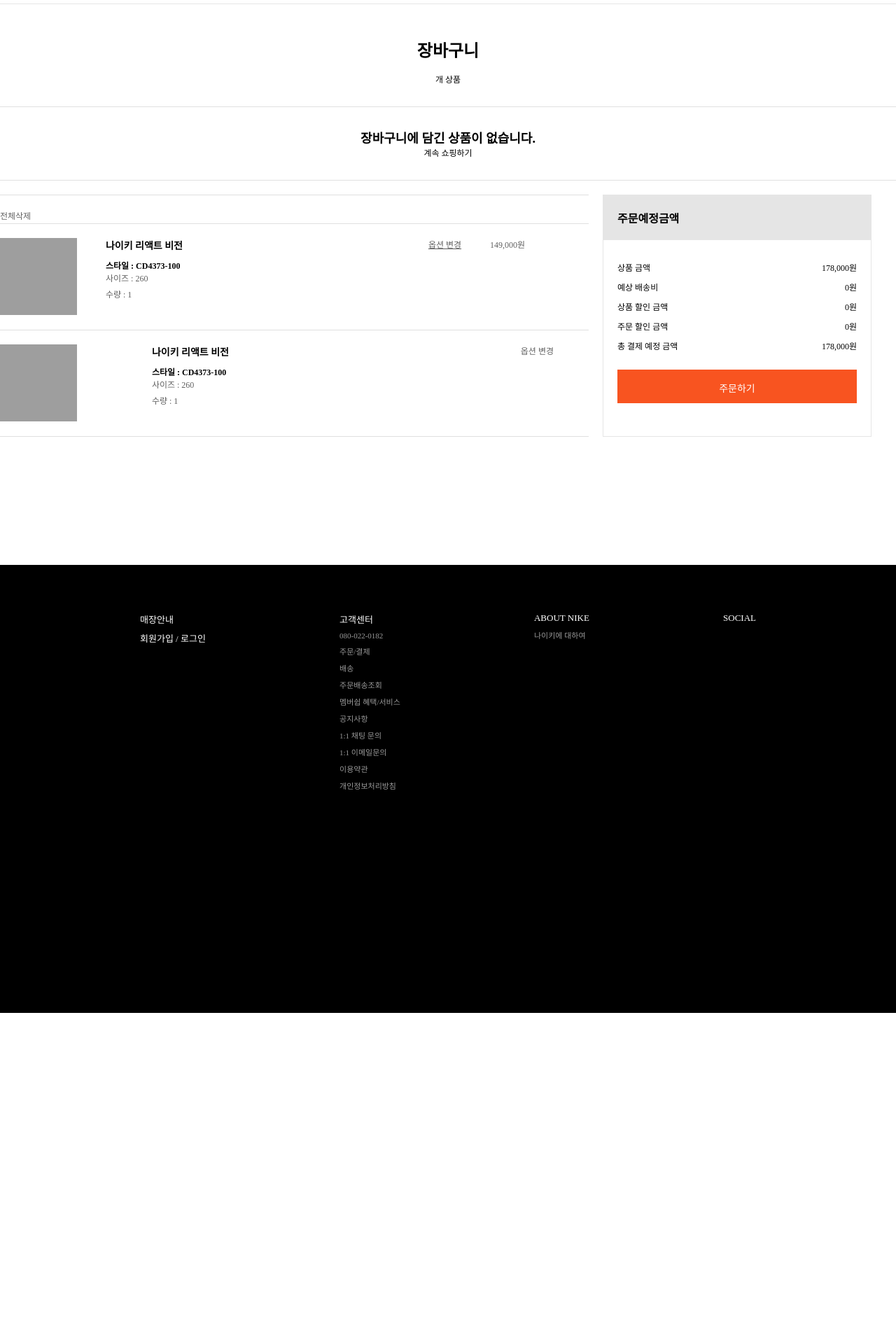
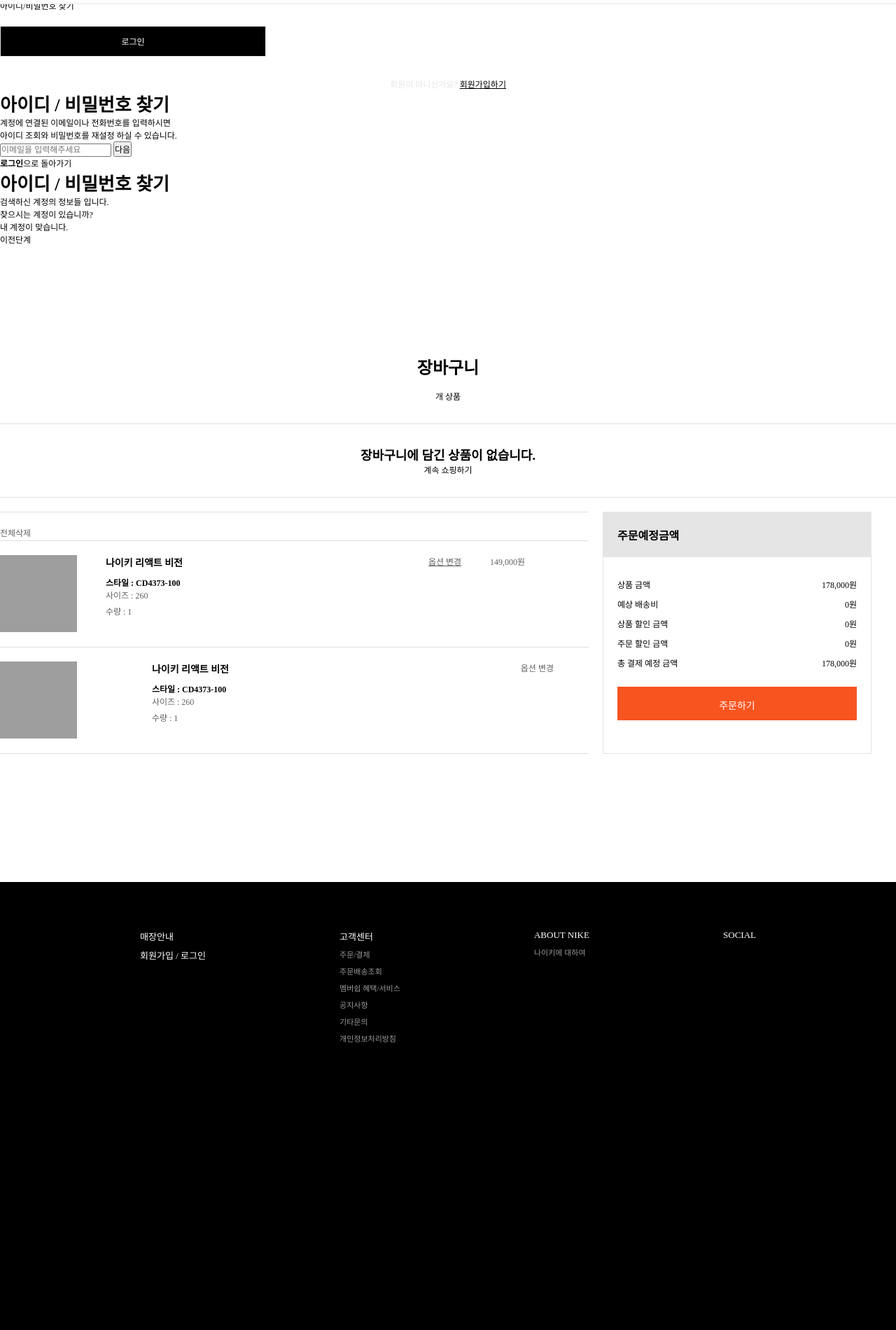
Before and after one commit to minsoo-web/NestJS, a Django app: page /cart/ in a window 1280 px wide. Shown: the part 102-2002 px from the top of the page at 70% size. Before the commit the page ends 1549 px from the top, so only its background shows below. Run offline with Django 3.2, Linux system fonts and the light colour scheme; parts of the project's set-up code (start-up, migrations or seed data) failed here and were passed over; some libraries are stand-ins or nearby versions; some web fonts are replaced; grey boxes are pictures that could not be loaded.

Commit message:
id - find operation

```diff
--- a/nike_web/product/static/product/js/nav.js
+++ b/nike_web/product/static/product/js/nav.js
@@ -4,12 +4,14 @@ $(function() {
   });
 });
 
+// 모바일 검색창에서 검색창 누를 시 모달 창 띄우기
 $(function() {
   $("#hide-search-input").focus(function() {
     $("#hide-search-modal").toggleClass("big-modal");
   });
 });
 
+// 모달 띄울 시 스크롤 막기
 $(function() {
   $("#hamburger label").click(function() {
     $("body").css("overflow", "hidden");
@@ -18,3 +20,90 @@ $(function() {
     $("body").css("overflow", "auto");
   });
 });
+
+// 로그인 모달
+$(document).ready(function() {
+  //  키는 거
+  $("#open-login").click(function() {
+    $(".whole-wrapper-login").css({ display: "block" });
+    $(".login-modal").css({ display: "block" });
+    $("body").css({ overflow: "hidden" });
+    $("#email-verify").css({ display: "block" });
+    $("#email-verified").css({ display: "none" });
+  });
+  //  끄는거
+  $("#close-login").click(function() {
+    $(".whole-wrapper-login").css({ display: "none" });
+    $(".login-modal").css({ display: "none" });
+    $("body").css({ overflow: "auto" });
+  });
+  $(".whole-wrapper-login").click(function() {
+    $(".whole-wrapper-login").css({ display: "none" });
+    $(".login-modal").css({ display: "none" });
+    $(".find-membership-modal").css({ opacity: "0", display: "none" });
+    $("body").css({ overflow: "auto" });
+  });
+
+  //  아이디 찾기
+  $("#find-membership-btn").click(function() {
+    $(".find-membership-modal").css({ opacity: "1", display: "block" });
+  });
+
+  // 창 닫기
+  $(".close-find-membership i").click(function() {
+    $(".whole-wrapper-login").css({ display: "none" });
+    $(".find-membership-modal").css({ opacity: "0", display: "none" });
+    $(".login-modal").css({ display: "none" });
+    $("body").css({ overflow: "auto" });
+    $("#email-verify").css({ display: "block" });
+    $("#email-verified").css({ display: "none" });
+  });
+
+  // 로그인으로 돌아가기
+  $("#back-to-login").click(function() {
+    $(".find-membership-modal").css({ opacity: "0", display: "none" });
+    $("#email-verify").css({ display: "block" });
+    $("#email-verified").css({ display: "none" });
+  });
+
+  //  이전단계로 돌아가기
+  $("#back-to-lastStep").click(function() {
+    $("#email-verify").css({ display: "block" });
+    $("#email-verified").css({ display: "none" });
+  });
+});
+
+//  모바일 환경 nav 필터
+$(document).ready(function() {
+  // filter 버튼 클릭시
+  $(`#mobile-toggle-aside`).click(function() {
+    $("#aside-product").css({ display: "block" });
+    $(".whole-wrapper-login").css({ display: "block" });
+    $("body").css({ overflow: "hidden" });
+  });
+  // 검정 화면 클릭시
+  $(".whole-wrapper-login").click(function() {
+    $("#aside-product").css({ display: "none" });
+    $(".whole-wrapper-login").css({ display: "none" });
+    $("body").css({ overflow: "auto" });
+  });
+  //  사이즈 선택시
+  $(".size-label").click(function() {
+    var windowWidth = $(window).width();
+    if (windowWidth > 883) {
+      return;
+    } else {
+      $("#aside-product").css({ display: "none" });
+      $(".whole-wrapper-login").css({ display: "none" });
+      $("body").css({ overflow: "auto" });
+    }
+  });
+  $(window).resize(function() {
+    var windowWidth = $(window).width();
+    if (windowWidth > 883) {
+      $("#aside-product").css({ display: "block" });
+    } else {
+      $("#aside-product").css({ display: "none " });
+    }
+  });
+});
--- a/nike_web/product/templates/product/base.html
+++ b/nike_web/product/templates/product/base.html
@@ -11,11 +11,10 @@
       href="http://cdn.jsdelivr.net/npm/xeicon@2.3.3/xeicon.min.css"
     />
     <link
-      href="../../static/product/img/favicon.ico"
+      href="{% static 'product/img/favicon.ico' %}"
       rel="icon"
       type="image/x-icon"
     />
-
     <link rel="stylesheet" href="{% static 'product/css/reset.css' %}" />
     <link rel="stylesheet" href="{% static 'product/css/nav.css' %}" />
     <link rel="stylesheet" href="{% static 'product/css/style.css' %}" />
@@ -28,17 +27,139 @@
     <!-- 회원가입, 로그인 페이지 js -->
     <!-- 링크 -->
     {% endblock %}
+    <!-- 회원가입, 로그인 페이지 js -->
     <title>
       {% block title %}나이키. Just Do It. CloneNike.com{% endblock %}
     </title>
   </head>
   <body>
+    <div class="whole-wrapper-login"></div>
+    <div class="login-modal">
+      <div class="logo"></div>
+      <h3 class="login-header big-title">나이키 로그인</h3>
+      <span id="close-login"><i class="xi-close"></i></span>
+      <form
+        method="POST"
+        action="{% url 'member:login' %}"
+        class="form-box-signIn"
+      >
+        {% csrf_token %}
+        <input
+          type="text"
+          name="username"
+          autocomplete="username"
+          maxlength="150"
+          required
+          placeholder="이름"
+          class="sign-in-input"
+        />
+        <input
+          type="password"
+          name="password"
+          autocomplete="current-password"
+          required
+          placeholder="비밀번호"
+          class="sign-in-input"
+        />
+        <div id="find-membership-wrapper">
+          <span id="find-membership-btn">아이디/비밀번호 찾기</span>
+        </div>
+        <input type="submit" value="로그인" class="sign-in-input" />
+        <div class="sign-in-footer">
+          <span
+            >회원이 아니신가요? <a href="/member/signup">회원가입하기</a></span
+          >
+        </div>
+      </form>
+    </div>
+    <div class="find-membership-modal">
+      <span class="close-find-membership"><i class="xi-close"></i></span>
+      <div id="email-verify">
+        <h3 class="big-title">아이디 / 비밀번호 찾기</h3>
+        <p>계정에 연결된 이메일이나 전화번호를 입력하시면</p>
+        <p>아이디 조회와 비밀번호를 재설정 하실 수 있습니다.</p>
+        <div class="find-membership-div">
+          <input
+            type="text"
+            placeholder="이메일을 입력해주세요"
+            id="input-email"
+          />
+          <span id="email-alert-msg"></span>
+          <input
+            type="button"
+            value="다음"
+            class="btn-rectangle"
+            id="submit-email"
+          />
+          <p>
+            <span id="back-to-login"><strong>로그인</strong>으로 돌아가기</span>
+          </p>
+        </div>
+      </div>
+      <div id="email-verified">
+        <h3 class="big-title">아이디 / 비밀번호 찾기</h3>
+        <p>검색하신 계정의 정보들 입니다.</p>
+        <p>찾으시는 계정이 있습니까?</p>
+        <ul class="find-profile-listWrapper">
+          <li class="find-profile-list">
+            <div>
+              <p>
+                <span class="find-profile-userID"></span>
+              </p>
+              <span>내 계정이 맞습니다.</span>
+            </div>
+            <ul>
+              <li class="find-profile-email"></li>
+              <li class="find-profile-name"></li>
+              <li class="find-profile-dateJoined"></li>
+            </ul>
+          </li>
+        </ul>
+        <span id="back-to-lastStep">이전단계</span>
+      </div>
+    </div>
+    <script>
+      // 다음단계 진행하기
+      $("#submit-email").click(function() {
+        var email = $("#input-email").val();
+        var expert = /^[A-Za-z0-9\.\-]+@[A-Za-z0-9\-]+\.[A-Za-z0-9\-]+/;
+        if (email.length === 0) {
+          $("#email-alert-msg").text("이메일을 입력해주세요");
+        } else if (expert.test(email) == false) {
+          $("#email-alert-msg").text("이메일 형식에 맞게 입력해주세요");
+        } else {
+          $.ajax({
+            type: "POST",
+            url: "{% url 'member:id-find' %}",
+            data: {
+              email: email,
+              csrfmiddlewaretoken: "{{ csrf_token }}"
+            },
+            success: function(response) {
+              // 성공시 다음단계 진행
+              $("#email-alert-msg").text("");
+              $("#email-verify").css({ display: "none" });
+              $("#email-verified").css({ display: "block" });
+              console.log(response);
+              console.log(response.info.length)
+              console.log(response.info[0])
+            },
+            error: function(response) {
+              console.log("에러", response.status);
+              $("#email-alert-msg").text("다시 시도해 주세요.");
+            }
+          });
+        }
+      });
+    </script>
+    {% block modal %}
+    <!-- 필요한 모달창 들어올 곳 -->
+    {% endblock %}
     <!-- nav -->
     {% block navbar %}
     <input type="checkbox" id="sidebar" />
 
     <label for="sidebar" id="whole-wrapper"></label>
-
     <nav>
       <!-- upper-nav -->
       <div class="nav-upper flex-box">
@@ -50,17 +171,17 @@
             <a href=""><span>Nike Membership</span></a>
           </li>
           <li>
-            <a href="">
+            <a href="https://www.nike.com/kr/ko_kr/l/jordan">
               <div id="jordan-logo">
                 <img
-                  src="../../static/product/img/스크린샷 2020-02-12 오후 8.54.47.png"
+                  src="{% static 'product/img/jordan-logo.png' %}"
                   alt="조던로고"
                 />
               </div>
             </a>
           </li>
           <li>
-            <a href=""><span>converse</span></a>
+            <a href="https://www.converse.co.kr/"><span>converse</span></a>
           </li>
           <li>
             <a href="https://www.nike.com/kr/ko_kr/"
@@ -69,25 +190,39 @@
           </li>
         </ul>
         <ul class="flex-box" id="nav-guide">
+          {% if user.is_authenticated %}
+          <li id="user-profile">
+            <i class="xi-profile"></i>
+            <span>{{ user.username }}</span>
+          </li>
+          {% else %}
           <li>
-            {% if user.is_authenticated %}
-            <span id="user-profile">{{ user.username }}</span>
-            {% else %}
             <!-- 로그인 안 했을 경우 -->
             <a href="/member/signup/"><span>회원가입</span></a>
-            <a href="/member/login/"><span>/ 로그인</span></a>
+            <span id="open-login">/ 로그인</span>
             {% endif %}
           </li>
           <li>
-            <a href=""><span>고객센터</span></a>
+            <a href="/member/service/"><span>고객센터</span></a>
           </li>
           <li>
-            <a href="/cart/"
-              ><span><i class="xi-cart"></i></span
-            ></a>
+            <a href="/cart/">
+              <span>
+                <i class="xi-cart">
+                  {% if request.session.cart_count %}
+                  <span id="nav-count-cart"
+                    >{{request.session.cart_count}}</span
+                  >
+                  {% else %} {% endif %}
+                </i>
+              </span>
+            </a>
           </li>
           <li>
-            <a href=""><span>대한민국</span></a>
+            <a href="">
+              <i class="xi-maker"></i>
+              <span>대한민국</span>
+            </a>
           </li>
         </ul>
       </div>
@@ -108,22 +243,34 @@
         <!-- main nav -->
         <ul class="mainNav flex-box">
           <li class="dropdown-box">
-            <a href="/product/"><span>men</span></a>
+            <a href="{% url 'products:list' 1 0 %}"><span>men</span></a>
             <!-- dropdown -->
             <div class="dropdown-wrapper">
               <div class="nav-list-wrapper">
                 <ul class="nav-list category">
-                  <li><a href="">신상품</a></li>
-                  <li><a href="/product/best/">THE BEST</a></li>
-                  <li><a href="">SALE</a></li>
+                  <li><a href="{% url 'products:new' 1 %}">신상품</a></li>
+                  <li><a href="{% url 'products:best' 1 %}">THE BEST</a></li>
+                  <li><a href="{% url 'products:sale' 1 0 %}">SALE</a></li>
                 </ul>
                 <ul class="nav-list shoes">
-                  <li class="list-title"><a href="">신발전체</a></li>
-                  <li><a href="">라이프스타일</a></li>
-                  <li><a href="">러닝</a></li>
-                  <li><a href="">농구</a></li>
-                  <li><a href="">축구</a></li>
-                  <li><a href="">샌들 & 슬리퍼</a></li>
+                  <li class="list-title">
+                    <a href="{% url 'products:list' 1 0 %}">신발전체</a>
+                  </li>
+                  <li>
+                    <a href="{% url 'products:list' 1 1 %}">라이프스타일</a>
+                  </li>
+                  <li>
+                    <a href="{% url 'products:list' 1 2 %}">러닝</a>
+                  </li>
+                  <li>
+                    <a href="{% url 'products:list' 1 3 %}">농구</a>
+                  </li>
+                  <li>
+                    <a href="{% url 'products:list' 1 4 %}">축구</a>
+                  </li>
+                  <li>
+                    <a href="{% url 'products:list' 1 5 %}">샌들 & 슬리퍼</a>
+                  </li>
                 </ul>
                 <ul class="nav-list brands">
                   <li class="list-title"><a href="">브랜드</a></li>
@@ -137,18 +284,34 @@
             </div>
           </li>
           <li class="dropdown-box">
-            <a href="/product/"><span>women</span></a>
+            <a href="{% url 'products:list' 2 0 %}"><span>women</span></a>
             <!-- dropdown -->
             <div class="dropdown-wrapper">
               <div class="nav-list-wrapper">
                 <ul class="nav-list category">
-                  <li><a href="">신상품</a></li>
-                  <li><a href="">THE BEST</a></li>
-                  <li><a href="">SALE</a></li>
+                  <li><a href="{% url 'products:new' 2 %}">신상품</a></li>
+                  <li><a href="{% url 'products:best' 2 %}">THE BEST</a></li>
+                  <li><a href="{% url 'products:sale' 2 0 %}">SALE</a></li>
                 </ul>
                 <ul class="nav-list shoes">
-                  <li class="list-title"><a href="">신발전체</a></li>
-                  {% for category in categorys %} {% endfor %}
+                  <li class="list-title">
+                    <a href="{% url 'products:list' 2 0 %}">신발전체</a>
+                  </li>
+                  <li>
+                    <a href="{% url 'products:list' 2 1 %}">라이프스타일</a>
+                  </li>
+                  <li>
+                    <a href="{% url 'products:list' 2 2 %}">러닝</a>
+                  </li>
+                  <li>
+                    <a href="{% url 'products:list' 2 3 %}">골프</a>
+                  </li>
+                  <li>
+                    <a href="{% url 'products:list' 2 4 %}">축구</a>
+                  </li>
+                  <li>
+                    <a href="{% url 'products:list' 2 5 %}">샌들 & 슬리퍼</a>
+                  </li>
                 </ul>
                 <ul class="nav-list brands">
                   <li class="list-title"><a href="">브랜드</a></li>
@@ -167,13 +330,12 @@
             <div class="dropdown-wrapper">
               <div class="nav-list-wrapper">
                 <ul class="nav-list category">
-                  <li><a href="">신상품</a></li>
-                  <li><a href="">THE BEST</a></li>
-                  <li><a href="">SALE</a></li>
+                  <li><a href="{% url 'products:new' 1 %}">신상품</a></li>
+                  <li><a href="{% url 'products:best' 1 %}">THE BEST</a></li>
+                  <li><a href="{% url 'products:sale' 1 0 %}">SALE</a></li>
                 </ul>
                 <ul class="nav-list shoes">
                   <li class="list-title"><a href="">신발전체</a></li>
-                  {% for category in categorys %} {% endfor %}
                 </ul>
                 <ul class="nav-list brands">
                   <li class="list-title"><a href="">브랜드</a></li>
@@ -188,13 +350,13 @@
           </li>
         </ul>
 
-        <button class="hide"></button>
+        <!-- 검색창 -->
         <div class="desktop-only">
           <i class="xi-search" id="nonhide-search-icon"></i>
           <input type="text" placeholder="검색" class="search" />
         </div>
 
-        <!-- ------------------------------------------------------------------------------- only mobile screen -->
+        <!-- only mobile screen -->
         <div id="nav-mobile" class="flex-box">
           <div class="icon-wrapper" id="search-icon">
             <i class="xi-search"></i>
@@ -216,12 +378,10 @@
       <div id="hide-search-modal"></div>
       <div id="user-profile-drop">
         <a href="/member/profile/"><span>마이페이지</span></a>
-        <a href="/member/profile-update"><span>회원정보관리</span></a>
+        <a href="/member/profile-update/"><span>회원정보관리</span></a>
         <a href="/member/logout/"><span>로그아웃</span></a>
       </div>
     </nav>
-
-    <!-- ------------------------------------------------------------------------------- hide-sidebar -->
     <div id="hide-sidebar">
       <ul id="sidebar-inner-box">
         {% if user.is_authenticated %}
@@ -258,8 +418,8 @@
     <!-- nav js -->
     <script src="{% static 'product/js/nav.js' %}"></script>
     <script src="{% static 'product/js/profile-dropdown.js' %}"></script>
-    <!-- modal box -->
 
+    <!-- modal 로그인이 필요가 없어져서 삭제 -->
     {% endblock %}
 
     <!-- aside -->
@@ -291,16 +451,10 @@
         <ul class="col col2">
           <li class="list-title"><span>고객센터</span></li>
           <li>
-            <a href=""><span>080-022-0182</span></a>
-          </li>
-          <li>
             <a href=""><span>주문/결제</span></a>
           </li>
           <li>
-            <a href=""><span>배송</span></a>
-          </li>
-          <li>
-            <a href=""><span>주문배송조회</span></a>
+            <a href="{% url 'member:order' %}"><span>주문배송조회</span></a>
           </li>
           <li>
             <a href=""><span>멤버쉽 혜택/서비스</span></a>
@@ -309,13 +463,7 @@
             <a href=""><span>공지사항</span></a>
           </li>
           <li>
-            <a href=""><span>1:1 채팅 문의</span></a>
-          </li>
-          <li>
-            <a href=""><span>1:1 이메일문의</span></a>
-          </li>
-          <li>
-            <a href=""><span>이용약관</span></a>
+            <a href=""><span>기타문의</span></a>
           </li>
           <li>
             <a href=""><span>개인정보처리방침</span></a>
@@ -324,7 +472,7 @@
         <ul class="col col3">
           <li class="list-title"><span>ABOUT NIKE</span></li>
           <li>
-            <a href=""><span>나이키에 대하여</span></a>
+            <a href="/product/about"><span>나이키에 대하여</span></a>
           </li>
         </ul>
         <ul class="col col4">
```
Also changed, not shown: nike_web/member/views.py (+25 -14 lines).
